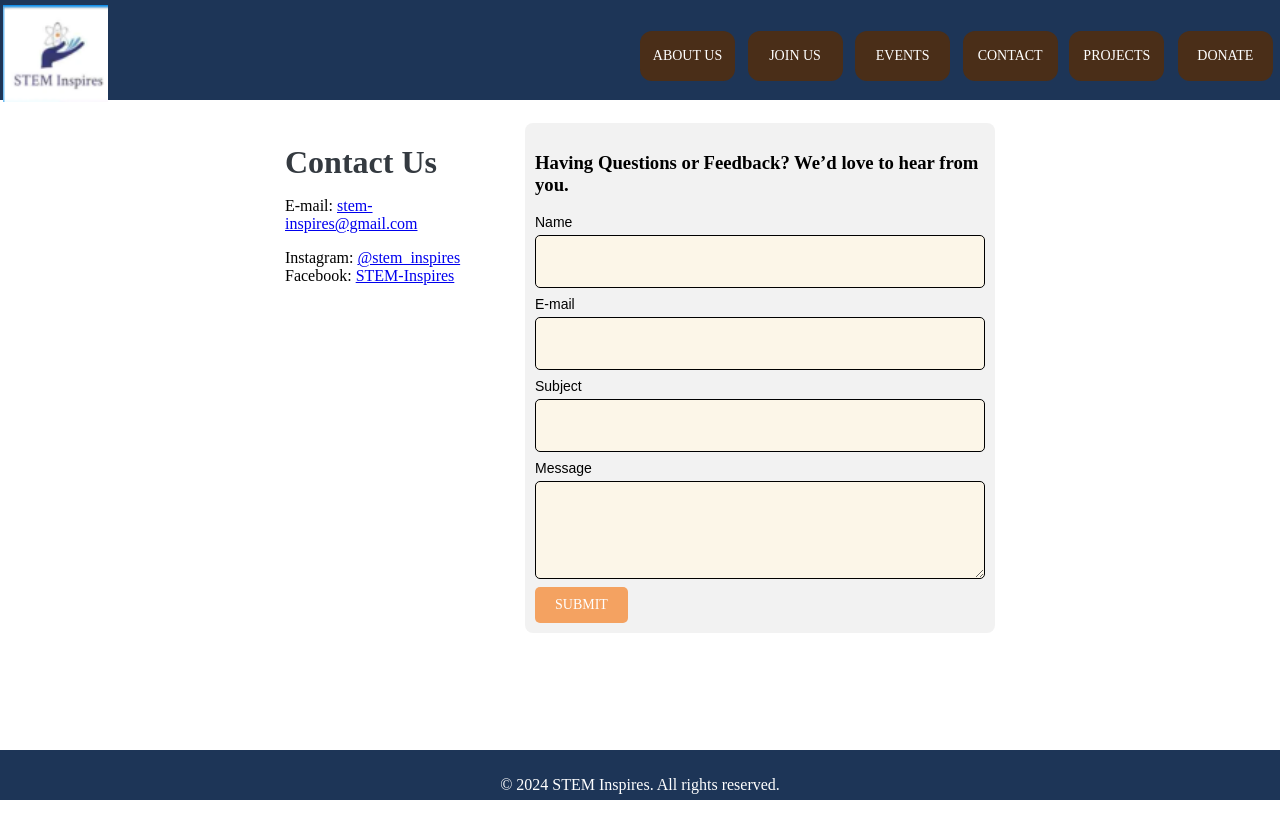
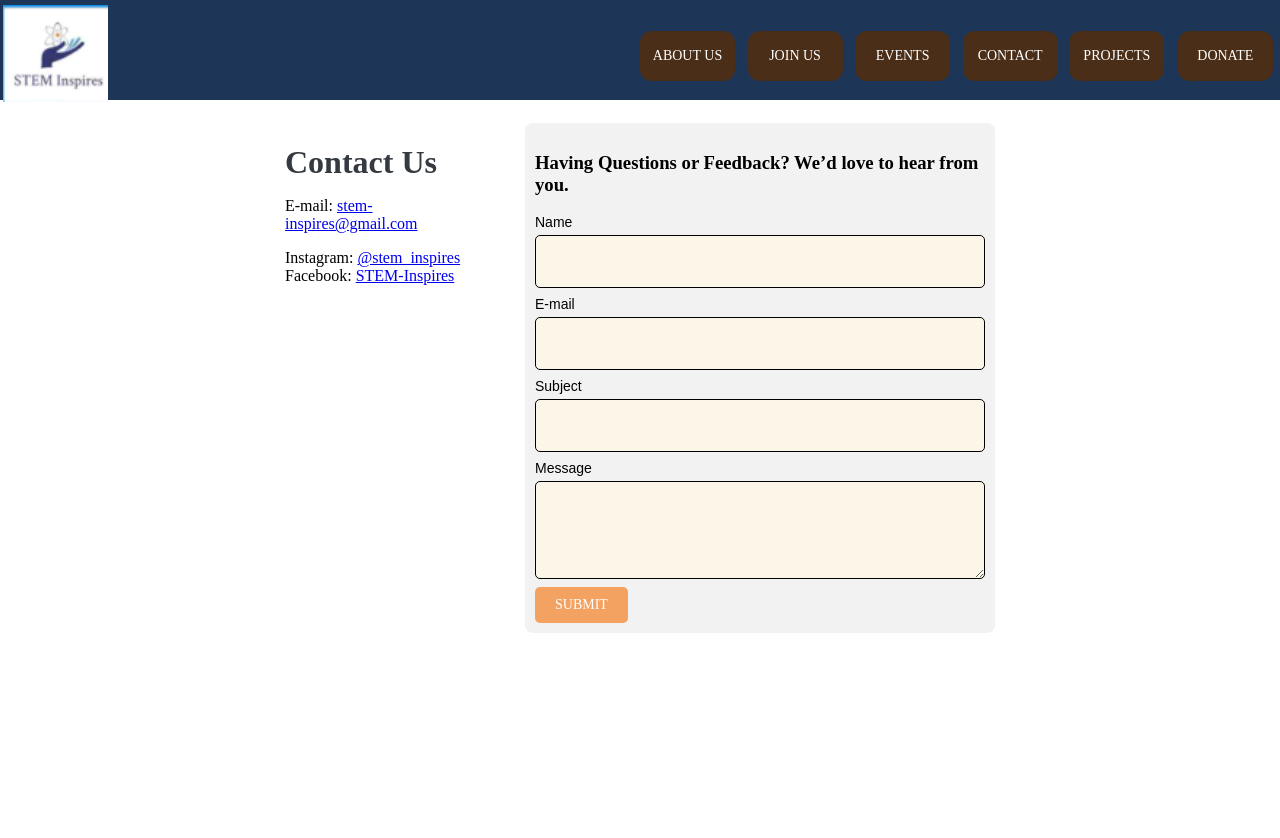
Before and after one commit to hardiashrestha/stem-inspires, a React (Create React App) app: page /contact in a window 1280 px wide. Shown: the top 838 px of the page. Built offline with nearby package versions, Linux system fonts and the light colour scheme.

Commit message:
3rd commit

```diff
--- a/src/App.js
+++ b/src/App.js
@@ -41,6 +41,7 @@ const App = () => {
                     variants={pageVariants}
                     transition={{ duration: 0.6 }}
                 >
+                    <main>
                         <Routes location={location}>
                             <Route path="/" element={<Home />} />
                             <Route path="/about-us" element={<AboutUs />} />
@@ -50,9 +51,11 @@ const App = () => {
                             <Route path="/projects" element={<Projects />} />
                             <Route path="/donate" element={<Donate />} />
                         </Routes>
+                    </main>
                 </motion.div>
             </AnimatePresence>
-            <Footer />
+            {/* Conditionally render the Footer */}
+            {location.pathname !== '/contact' && <Footer />}
         </>
     );
 };
--- a/src/components/Footer.css
+++ b/src/components/Footer.css
@@ -3,7 +3,7 @@
     left: 0;
     bottom: 0; /* Set to 0 to stick to the bottom of the viewport */
     width: 100%;
-    height: 30px;
+    height: 30px; /* Set a fixed height for the footer */
     background-color: #1D3557;
     color: white;
     text-align: center;
@@ -13,5 +13,13 @@
 
 body {
     margin: 0; /* Remove default margin */
-    padding-bottom: 60px; /* Add padding to body to prevent overlap with footer */
+    display: flex;
+    flex-direction: column; /* Stack elements vertically */
+    min-height: 100vh; /* Ensure body takes at least full height of viewport */
 }
+
+main {
+    flex: 1; /* Allow main content to grow and fill space */
+    padding-bottom: 60px; /* Prevent overlap with footer */
+    overflow-y: auto; /* Allow scrolling if content exceeds viewport */
+}
--- a/src/pages/Contact.js
+++ b/src/pages/Contact.js
@@ -51,11 +51,11 @@ const Contact = () => {
       <div className="contact-info">
         <h1>Contact Us</h1>
         <p>
-          E-mail: <a href="mailto:bookhubtindia@gmail.com">stem-inspires@gmail.com</a>
+          E-mail: <a href="mailto:steminspires.volunteer@gmail.com">stem-inspires@gmail.com</a>
         </p>
         <p>
-          Instagram: <a href="https://instagram.com/bookk_hubbb">@stem_inspires</a><br />
-          Facebook: <a href="https://facebook.com/BookHub">STEM-Inspires</a>
+          Instagram: <a href="https://www.instagram.com/stem.inspires">@stem_inspires</a><br />
+          Facebook: <a href="https://facebook.com/">STEM-Inspires</a>
         </p>
       </div>
       <div className="contact-form-container">
--- a/src/pages/Home.js
+++ b/src/pages/Home.js
@@ -21,10 +21,11 @@ const Home = () => {
     };
 
     return (
-        <div>
+        <div style={{ paddingBottom: '60px' }}> {/* Additional padding for testing */}
             <h1 className="main-header">WELCOME TO STEM-INSPIRES</h1>
             <p className="sub-header">STEM Inspires is a student-run non-profit organization that promotes STEM learning amongst youth from underrepresented and underserved communities, building the next generation of STEM-inspired individuals.</p>
 
+            {/* Slider Component */}
             <Slider {...settings} style={{ width: '475px', height: '480.22px', position: 'absolute', left: '885.06px', top: '100.56px' }}>
                 <div>
                     <img src={logo} alt="Home" style={{ width: '475px', height: '480.22px' }} />
@@ -40,8 +41,11 @@ const Home = () => {
                 </div>
             </Slider>
 
+            {/* Links */}
             <Link to="/about-us" className="button about-us">ABOUT US</Link>
             <Link to="/contact" className="button contact-us">CONTACT</Link>
+
+
         </div>
     );
 };
```
Lines whose indentation alone changed are shown as unchanged.
